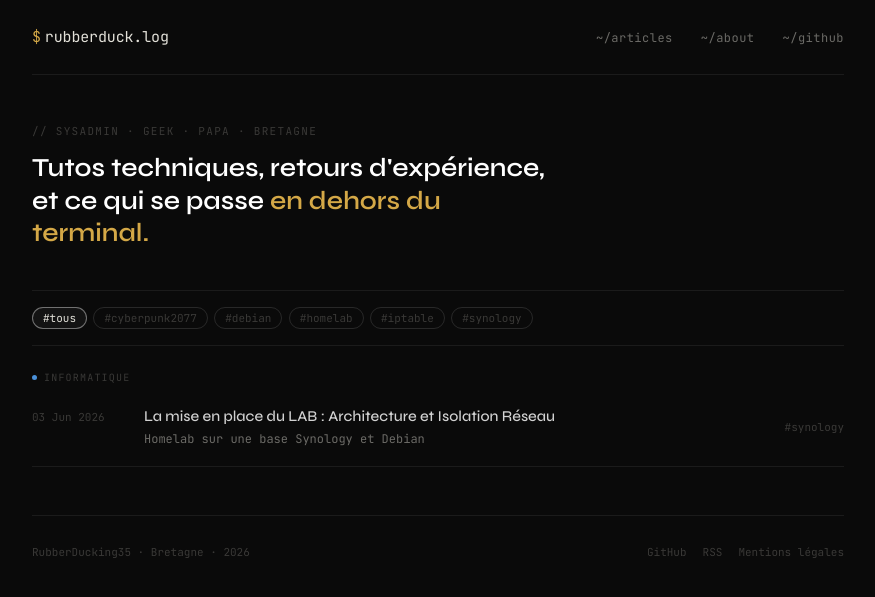
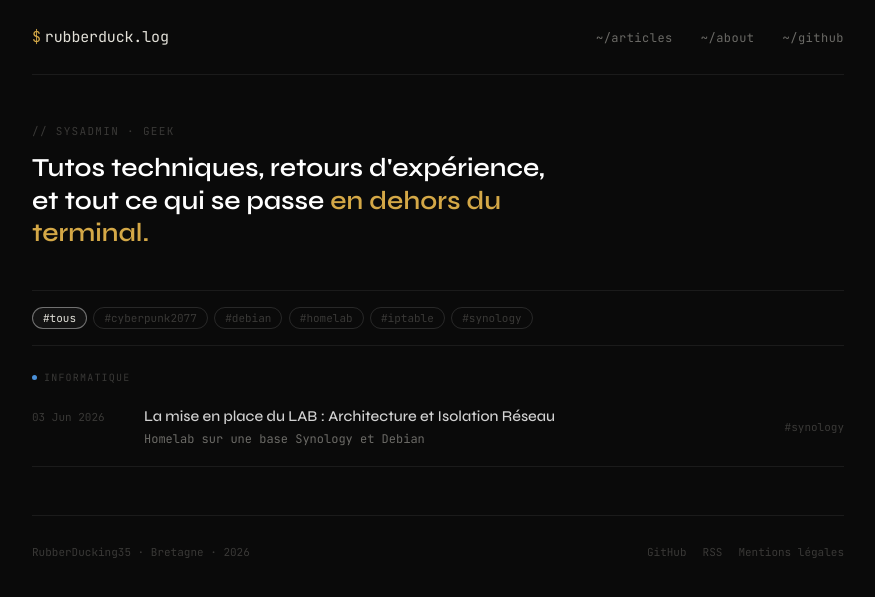
Before and after one commit to RubberDucking35/RubberDucking35.github.io, a Jekyll site: the page built from index.html, in a window 1280 px wide. Shown: the top 597 px of the page, without its empty margins (202-1077 px from the left). Built offline with Jekyll 4.4.1, drawn with Linux system fonts in a browser that asks for light colours.

Commit message:
Update index.html

```diff
--- a/index.html
+++ b/index.html
@@ -3,8 +3,8 @@ layout: default
 ---
 
 <section class="site-hero">
-  <div class="hero-eyebrow">// sysadmin · geek · papa · bretagne</div>
-  <h1 class="hero-title">Tutos techniques, retours d'expérience,<br>et ce qui se passe <em>en dehors du terminal.</em></h1>
+  <div class="hero-eyebrow">// sysadmin · geek </div>
+  <h1 class="hero-title">Tutos techniques, retours d'expérience,<br>et tout ce qui se passe <em>en dehors du terminal.</em></h1>
 </section>
 
 {% assign all_tags = site.posts | map: "tags" | join: "," | split: "," | uniq | sort %}
```
